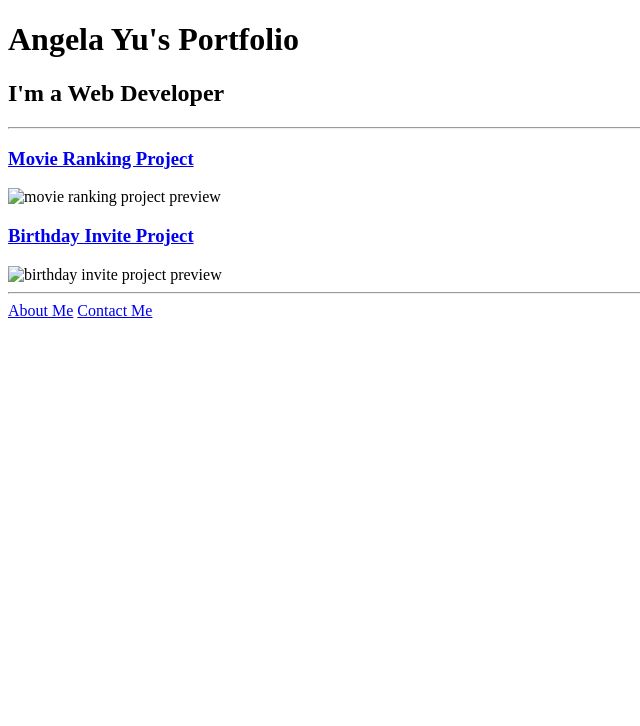
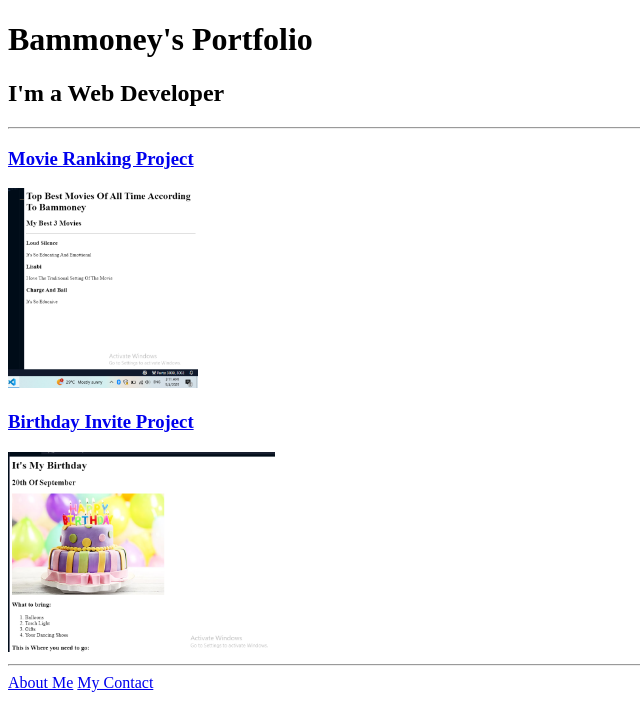
Before and after one commit to Bammoney1/html-portfolio, a plain HTML site: page solution.html in a window 1280 px wide. Shown: the whole page, without its empty margins (0-640 px from the left). Drawn offline with Linux system fonts and the light colour scheme.

Commit message:
Update solution.html

```diff
--- a/solution.html
+++ b/solution.html
@@ -1,22 +1,21 @@
 <!DOCTYPE html>
 <html lang="en">
-
 <head>
-  <meta charset="UTF-8">
-  <title>Angela's Portfolio</title>
+    <meta charset="UTF-8">
+    <title>Bammoney's Portfolio</title>
 </head>
 
 <body>
-  <h1>Angela Yu's Portfolio</h1>
+  <h1>Bammoney's Portfolio</h1>
   <h2>I'm a Web Developer</h2>
   <hr />
   <h3><a href="./public/movie-ranking.html">Movie Ranking Project</a></h3>
-  <img src="./assets/images/movie-ranking.png" height="200" alt="movie ranking project preview"/>
-  <h3><a href="./public/birthday-invite.html">Birthday Invite Project</a></h3>
-  <img src="./assets/images/birthday-invite.png" height="200" alt="birthday invite project preview"/>
+  <img src="./assets/images/Screenshot (2).png" height="200" alt="movie ranking project review"/>
+  <h3><a href="./public/birthday-invite.html"> Birthday Invite Project</a></h3>
+  <img src="./assets/images/Screenshot (3).png" height="200" alt="Birthday Invite Project"/>
   <hr />
   <a href="./public/about.html">About Me</a>
-  <a href="./public/contact.html">Contact Me</a>
+  <a href="./public/contact.html">My Contact</a>
 </body>
 
 </html>
```
